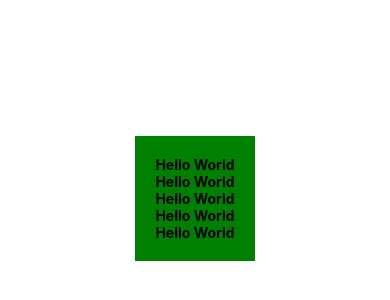
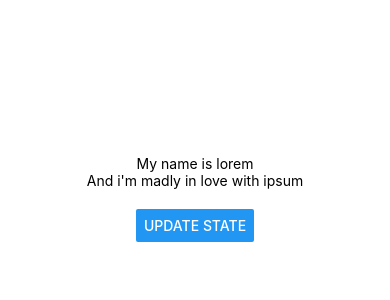
Before and after one commit to MuhammedAO/native, a React Native app: screen / in a window 390 px wide. Shown: the part 224-524 px from the top of the page. Built offline with nearby package versions, Linux system fonts and the light colour scheme.

Commit message:
using state

```diff
--- a/App.js
+++ b/App.js
@@ -1,16 +1,20 @@
-// import { StatusBar } from 'expo-status-bar'
-import React from 'react'
-import { StyleSheet, Text, View } from 'react-native'
+import React, { useState } from 'react'
+import { StyleSheet, Text, View, Button } from 'react-native'
 
 export default function App() {
+  const [name, setName] = useState('lorem')
+  const [person, setPerson] = useState({ name: 'ipsum', age: 40 })
+
+  const clickHandler = () => {
+    setName('Lorem ipsum dolor')
+    setPerson({ name: 'React Native', age: 45 })
+  }
   return (
     <View style={styles.container}>
-      <View style={styles.header}>
-        <Text style={styles.boldText}>Hello World</Text>
-        <Text style={styles.boldText}>Hello World</Text>
-        <Text style={styles.boldText}>Hello World</Text>
-        <Text style={styles.boldText}>Hello World</Text>
-        <Text style={styles.boldText}>Hello World</Text>
+      <Text>My name is {name}</Text>
+      <Text>And i'm madly in love with {person.name}</Text>
+      <View style={styles.buttonContainer}>
+        <Button title='update state' onPress={clickHandler} />
       </View>
     </View>
   )
@@ -23,11 +27,7 @@ const styles = StyleSheet.create({
     alignItems: 'center',
     justifyContent: 'center',
   },
-  header: {
-    backgroundColor: 'green',
-    padding: 20,
-  },
-  boldText: {
-    fontWeight: 'bold'
+  buttonContainer: {
+    marginTop: 20,
   }
 })
```
